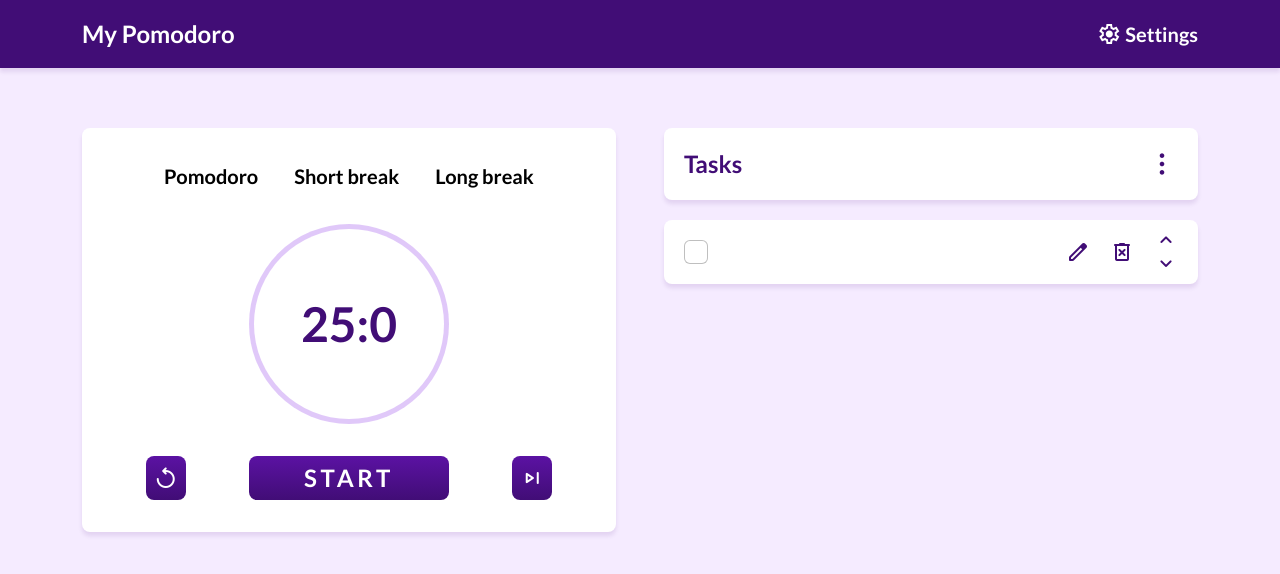
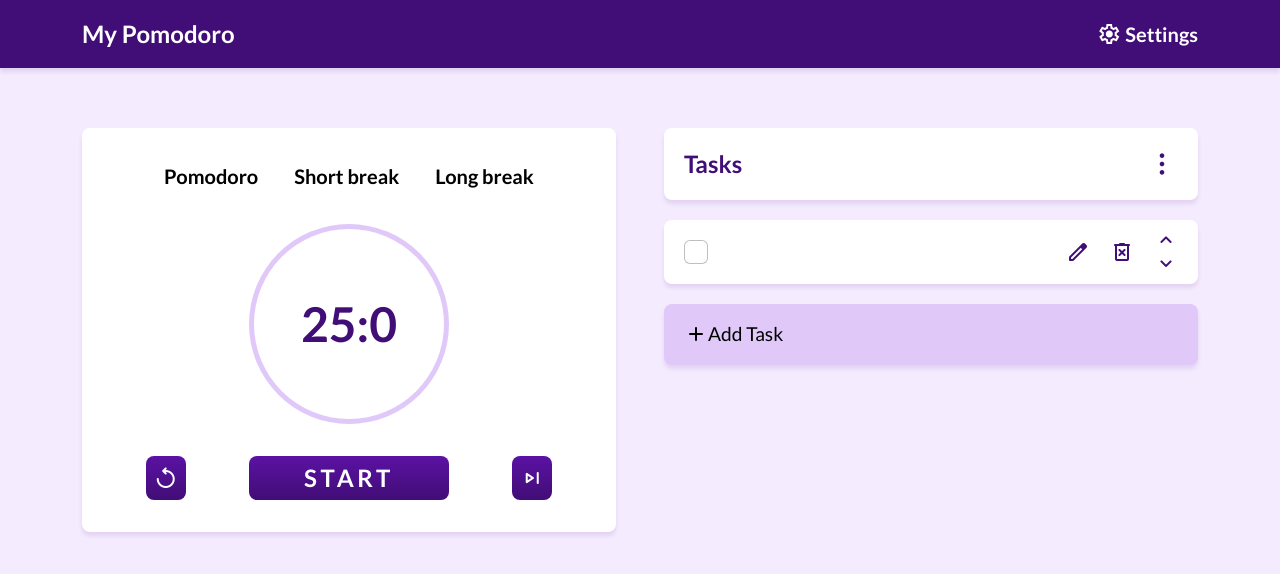
Before and after one commit to VictorM-Coder/My-Pomodoro, an Angular app: page / in a window 1280 px wide. Shown: the top 574 px of the page. Built offline with nearby package versions, Linux system fonts and the light colour scheme.

Commit message:
adição do botão de adicionar task

```diff
--- a/src/app/components/body/task-bar/task-bar.component.css
+++ b/src/app/components/body/task-bar/task-bar.component.css
@@ -6,3 +6,16 @@
   color: var(--primary-900);
   font-size: 2.0em;
 }
+
+.btn-add-task{
+  background-color: var(--primary-50);
+  display: flex;
+  width: 100%;
+  align-items: center;
+  padding: 16px 20px;
+  border: none;
+}
+
+.btn-add-task:hover{
+  background-color: #D6B5F7;
+}
--- a/src/app/components/body/task-bar/task-bar.component.html
+++ b/src/app/components/body/task-bar/task-bar.component.html
@@ -6,8 +6,18 @@
         more_vert
       </span>
     </div>
+
     <div class="col-12">
       <app-task></app-task>
     </div>
+
+    <div class="col-12 mg-top-20 task-title">
+      <button class="btn-add-task default-border-radius defult-shadow">
+        <span class="material-symbols-rounded">
+          add
+        </span>
+        Add Task
+      </button>
+    </div>
   </div>
 </div>
--- a/src/app/components/body/task/task.component.css
+++ b/src/app/components/body/task/task.component.css
@@ -7,10 +7,3 @@
   font-size: 1.5em;
   color: var(--primary-900);
 }
-
-.task-title{
-  font-family: var(--font-default);
-  color: var(--primary-900);
-  font-size: 1.2em;
-  margin-left: 12px;
-}
--- a/src/app/components/body/task/task.component.html
+++ b/src/app/components/body/task/task.component.html
@@ -1,7 +1,7 @@
 <div class="background-white default-border-radius defult-shadow task d-flex justify-content-between align-items-center">
   <div class="d-flex align-items-center">
     <input (click)="mostrar()"  [(ngModel)]="task.isComplete" class="form-check-input icon-task  m-0" type="checkbox">
-    <label class="form-check-label task-title">
+    <label class="form-check-label task-title mg-left-12">
       {{task.name}}
     </label>
   </div>
--- a/src/index.html
+++ b/src/index.html
@@ -18,7 +18,7 @@
   <link rel="stylesheet" href="https://fonts.googleapis.com/css2?family=Material+Symbols+Rounded:opsz,wght,FILL,GRAD@48,700,1,200" />
   <link rel="stylesheet" href="https://fonts.googleapis.com/css2?family=Material+Symbols+Rounded:opsz,wght,FILL,GRAD@24,700,1,200" />
   <link rel="stylesheet" href="https://fonts.googleapis.com/css2?family=Material+Symbols+Rounded:opsz,wght,FILL,GRAD@24,700,1,200" />
-
+  <link rel="stylesheet" href="https://fonts.googleapis.com/css2?family=Material+Symbols+Rounded:opsz,wght,FILL,GRAD@48,700,0,0" />
 
 </head>
 <body>
--- a/src/styles.css
+++ b/src/styles.css
@@ -40,6 +40,17 @@ body {
   border-radius: 8px;
 }
 
+.task-title{
+  font-family: var(--font-default);
+  color: var(--primary-900);
+  font-size: 1.2em;
+}
+
+.mg-left-12{
+  margin-left: 12px;
+}
+
+
 .mg-right-20{
   margin-right: 20px;
 }
```
